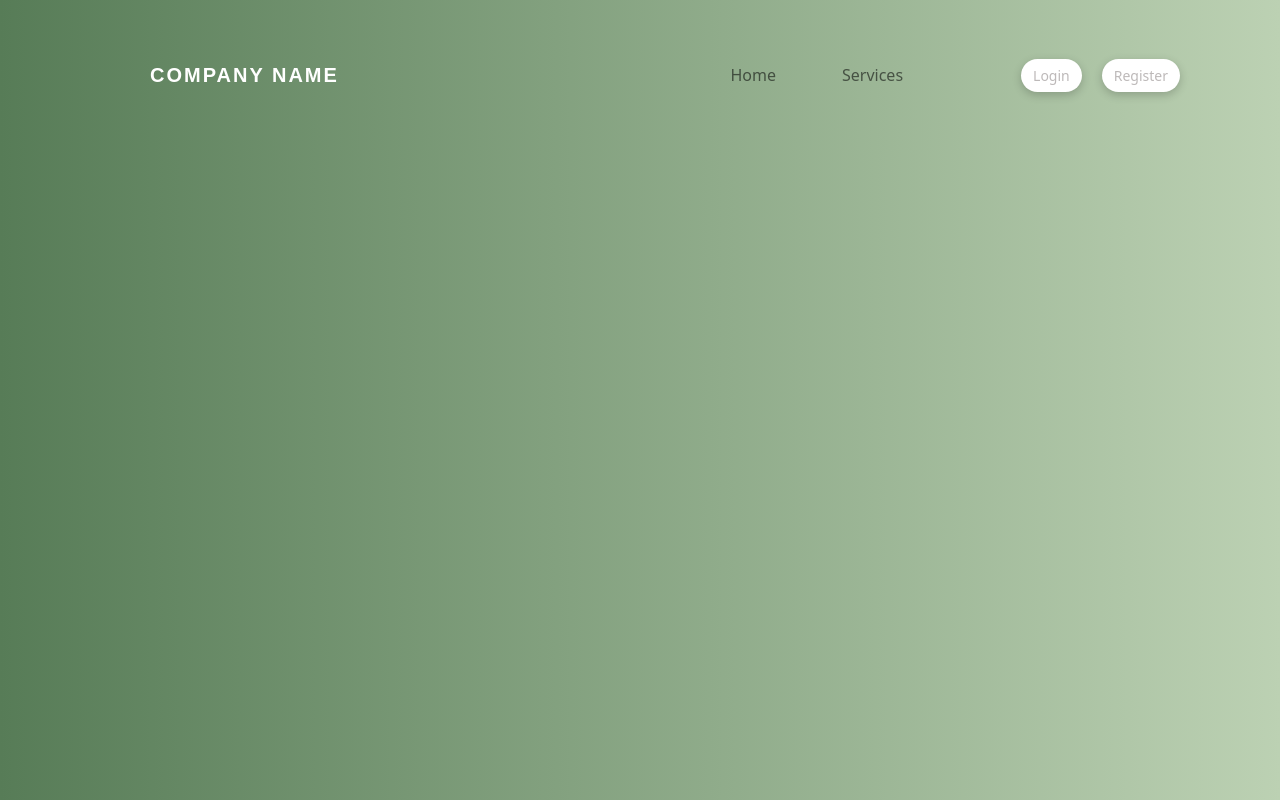
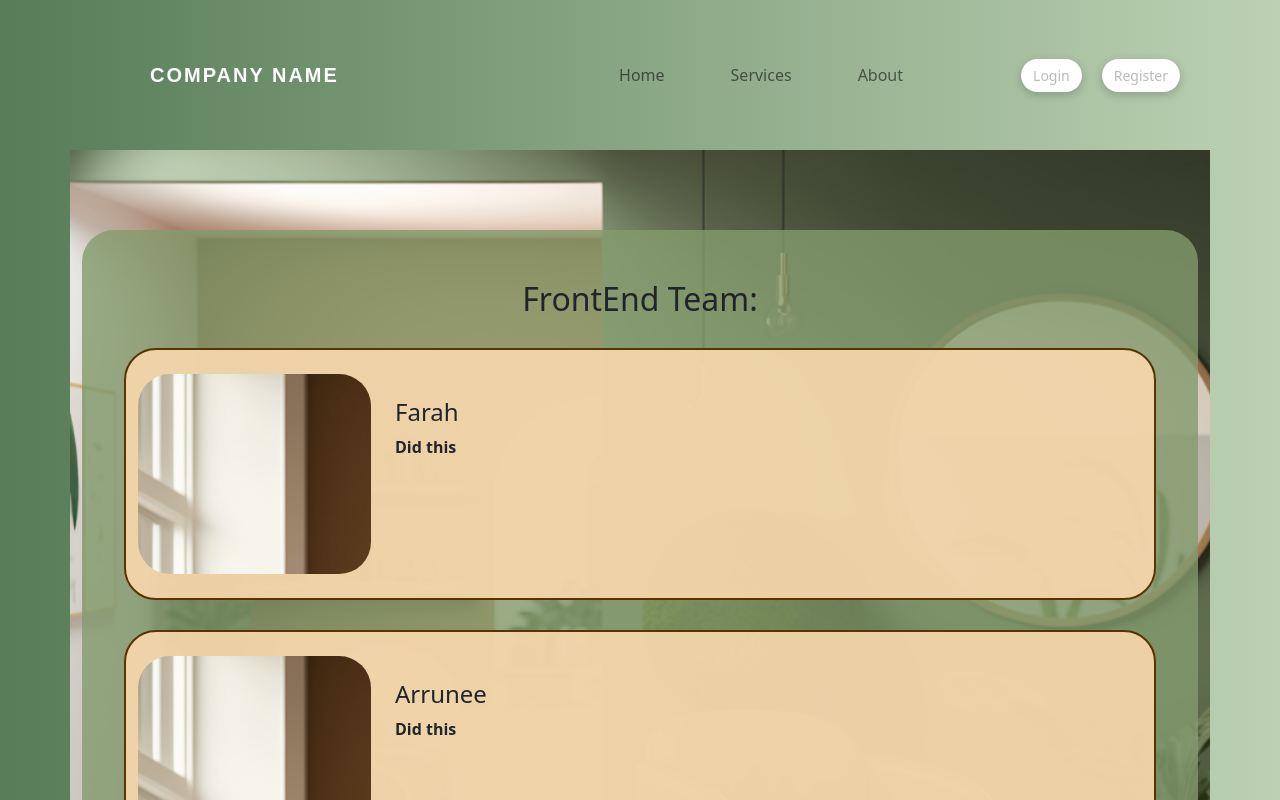
Before and after one commit to Asom98/fullstack, a React (Vite) app: page /about in a window 1280 px wide. Shown: the top 800 px of the page. Built offline with nearby package versions, Linux system fonts and the light colour scheme.

Commit message:
Added about page

```diff
--- a/src/App.jsx
+++ b/src/App.jsx
@@ -8,6 +8,7 @@ import NavigationBar from "./components/NavigationBar";
 import { Booking } from "./components/Booking";
 import { AdminPage } from "./components/AdminPage";
 import User from "./components/User";
+import { AboutPage } from "./components/AboutPage";
 
 function App() {
   return (
@@ -25,6 +26,7 @@ function App() {
           <Route path="booking" element={<Booking />} />
           <Route path="admin" element={<AdminPage />} />
           <Route path="user" element={<User />} />
+          <Route path="about" element={<AboutPage />} />
         </Routes>
       </main>
     </div>
--- /dev/null
+++ b/src/components/AboutPage.jsx
@@ -0,0 +1,59 @@
+import React, { useState } from "react";
+import { Button, Container, Row, Col, Card } from "react-bootstrap";
+import "./css/About.css";
+
+export function AboutPage() {
+  return (
+    <Container className="about-container justify-content-center">
+      <Container className="about-in-container justify-content-center rounded-5">
+        <h2 className="team-title">FrontEnd Team:</h2>
+        <Row className="developer-row rounded-5">
+          <Col xs={12} md={3}>
+            <Container className="developer-pic rounded-5 mt-4 mb-4"></Container>
+          </Col>
+          <Col xs={12} md={9} className="mb-5 mt-5">
+            <h4>Farah</h4>
+            <p>Did this</p>
+          </Col>
+        </Row>
+        <Row className="developer-row rounded-5">
+          <Col xs={12} md={3}>
+            <Container className="developer-pic rounded-5 mt-4 mb-4"></Container>
+          </Col>
+          <Col xs={12} md={9} className="mb-5 mt-5">
+            <h4>Arrunee</h4>
+            <p>Did this</p>
+          </Col>
+        </Row>
+        <h2 className="team-title">BackEnd Team:</h2>
+        <Row className="developer-row rounded-5">
+          <Col xs={12} md={3}>
+            <Container className="developer-pic rounded-5 mt-4 mb-4"></Container>
+          </Col>
+          <Col xs={12} md={9} className="mb-5 mt-5">
+            <h4>David</h4>
+            <p>Did this</p>
+          </Col>
+        </Row>
+        <Row className="developer-row rounded-5">
+          <Col xs={12} md={3}>
+            <Container className="developer-pic rounded-5 mt-4 mb-4"></Container>
+          </Col>
+          <Col xs={12} md={9} className="mb-5 mt-5">
+            <h4>Simon</h4>
+            <p>Did this</p>
+          </Col>
+        </Row>
+        <Row className="developer-row rounded-5">
+          <Col xs={12} md={3}>
+            <Container className="developer-pic rounded-5 mt-4 mb-4"></Container>
+          </Col>
+          <Col xs={12} md={9} className="mb-5 mt-5">
+            <h4>Kassim</h4>
+            <p>Did this</p>
+          </Col>
+        </Row>
+      </Container>
+    </Container>
+  );
+}
--- a/src/components/NavigationBar.jsx
+++ b/src/components/NavigationBar.jsx
@@ -1,12 +1,10 @@
 import React, { useState } from "react";
 import { Navbar, Nav, Button, Modal } from "react-bootstrap";
-import { Link, useNavigate} from "react-router-dom";
+import { Link, useNavigate } from "react-router-dom";
 import "./css/NavigationBar.css";
 import { Login } from "./LoginForm";
 
-
 function NavigationBar() {
-
   const [showLoginForm, setShowLoginForm] = useState(false);
   const [loggedIn, setLoggedIn] = useState(false);
   const navigate = useNavigate();
@@ -27,7 +25,7 @@ function NavigationBar() {
   };
 
   const handleUserIconClick = () => {
-    const user = JSON.parse(localStorage.getItem('user'));
+    const user = JSON.parse(localStorage.getItem("user"));
     if (user && user.role === "admin") {
       navigate("/admin");
     } else if (user && user.role === "user") {
@@ -41,17 +39,34 @@ function NavigationBar() {
       <Navbar.Toggle aria-controls="my-navbar" />
       <Navbar.Collapse id="my-navbar">
         <Nav className="mr-auto">
-          <Nav.Link as={Link} to="/">Home</Nav.Link>
-          <Nav.Link as={Link} to="/services">Services</Nav.Link>
+          <Nav.Link as={Link} to="/">
+            Home
+          </Nav.Link>
+          <Nav.Link as={Link} to="/services">
+            Services
+          </Nav.Link>
+          <Nav.Link as={Link} to="/about">
+            About
+          </Nav.Link>
         </Nav>
         <Nav className="navbar-nav">
-        {!loggedIn ? (
-          <div>
-            <Button variant="primary" onClick={handleLoginClick}>Login</Button>
-            <Button variant="primary" as={Link} to="/registration">Register</Button>
-          </div>
-        ) : (
-        <img className="user-icon" src="./src/components/Images/icons8-male-user-48.png" alt="User Icon" onClick={handleUserIconClick} />)}
+          {!loggedIn ? (
+            <div>
+              <Button variant="primary" onClick={handleLoginClick}>
+                Login
+              </Button>
+              <Button variant="primary" as={Link} to="/registration">
+                Register
+              </Button>
+            </div>
+          ) : (
+            <img
+              className="user-icon"
+              src="./src/components/Images/icons8-male-user-48.png"
+              alt="User Icon"
+              onClick={handleUserIconClick}
+            />
+          )}
         </Nav>
       </Navbar.Collapse>
       <Modal show={showLoginForm} onHide={handleLoginClose}>
@@ -59,7 +74,7 @@ function NavigationBar() {
           <Modal.Title>Login</Modal.Title>
         </Modal.Header>
         <Modal.Body>
-          <Login onLoginSuccess={handleLoginSuccess}/>
+          <Login onLoginSuccess={handleLoginSuccess} />
         </Modal.Body>
       </Modal>
     </Navbar>
--- /dev/null
+++ b/src/components/css/About.css
@@ -0,0 +1,30 @@
+.developer-pic{
+  background-image: url("../backgrounds/Admin_beauty_salon.png") !important;
+  height: 200px;
+}
+
+.about-container{
+  background-image: url("../backgrounds/About_Page_Background.png") !important;
+  padding-top: 50px !important;
+
+}
+
+.about-in-container{
+  background-color: rgba(132, 156, 109, 0.8);
+  padding-top: 50px !important;
+  margin: 30px;
+}
+
+.developer-row{
+  background-color: rgb(249, 217, 175, 0.9);
+  margin: 30px !important;
+  font-weight: bold !important;
+  border-radius: 8px !important;
+  border: 2px solid #5a3204 !important;
+}
+
+.team-title{
+  display: flex !important;
+  align-items: center !important;
+  justify-content: center !important;
+}
```
Also changed, not shown: src/components/backgrounds/About_Page_Background.png (added).
